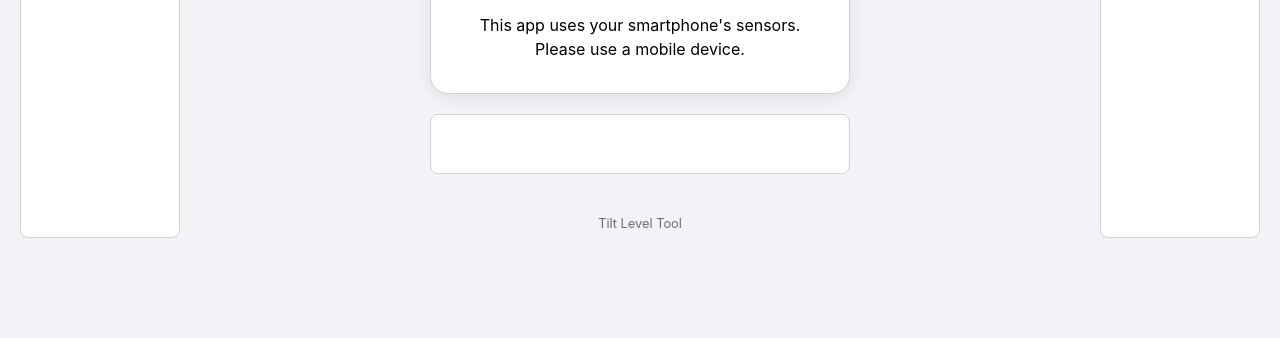
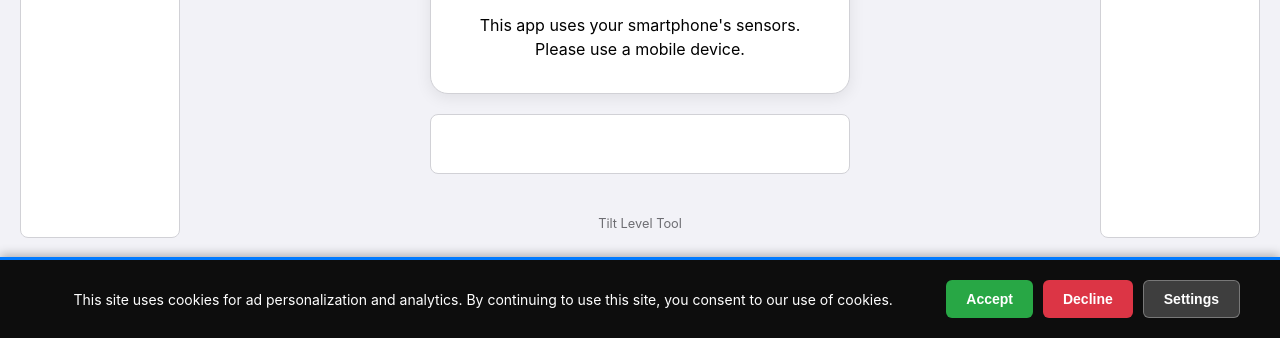
Before and after one commit to lwy1471/tilted-app, a plain HTML site: page index.html in a window 1280 px wide. Shown: the part 462-800 px from the top of the page. Drawn offline with Linux system fonts and the light colour scheme.

Commit message:
Add GDPR cookie consent banner with multi-language support

```diff
--- /dev/null
+++ b/cookie-consent.css
@@ -0,0 +1,136 @@
+/* 쿠키 동의 배너 스타일 */
+#cookie-consent-banner {
+    position: fixed;
+    bottom: 0;
+    left: 0;
+    right: 0;
+    background: linear-gradient(135deg, rgba(0, 122, 255, 0.95), rgba(0, 100, 200, 0.95));
+    color: white;
+    padding: 20px;
+    z-index: 10000;
+    border-top: 3px solid #007AFF;
+    box-shadow: 0 -4px 20px rgba(0,0,0,0.3);
+    backdrop-filter: blur(10px);
+    animation: slideUp 0.5s ease-out;
+}
+
+@keyframes slideUp {
+    from {
+        transform: translateY(100%);
+        opacity: 0;
+    }
+    to {
+        transform: translateY(0);
+        opacity: 1;
+    }
+}
+
+.cookie-consent-content {
+    max-width: 1200px;
+    margin: 0 auto;
+    display: flex;
+    align-items: center;
+    justify-content: space-between;
+    gap: 20px;
+}
+
+.cookie-text {
+    flex: 1;
+    font-size: 14px;
+    line-height: 1.5;
+}
+
+.cookie-text p {
+    margin: 0;
+    font-weight: 400;
+}
+
+.cookie-buttons {
+    display: flex;
+    gap: 10px;
+    flex-shrink: 0;
+}
+
+.cookie-btn {
+    padding: 10px 20px;
+    border: none;
+    border-radius: 6px;
+    font-size: 14px;
+    font-weight: 600;
+    cursor: pointer;
+    transition: all 0.3s ease;
+    min-width: 80px;
+    white-space: nowrap;
+}
+
+.cookie-btn.accept {
+    background: #28a745;
+    color: white;
+}
+
+.cookie-btn.accept:hover {
+    background: #218838;
+    transform: translateY(-1px);
+    box-shadow: 0 4px 12px rgba(40, 167, 69, 0.3);
+}
+
+.cookie-btn.decline {
+    background: #dc3545;
+    color: white;
+}
+
+.cookie-btn.decline:hover {
+    background: #c82333;
+    transform: translateY(-1px);
+    box-shadow: 0 4px 12px rgba(220, 53, 69, 0.3);
+}
+
+.cookie-btn.settings {
+    background: rgba(255, 255, 255, 0.2);
+    color: white;
+    border: 1px solid rgba(255, 255, 255, 0.3);
+}
+
+.cookie-btn.settings:hover {
+    background: rgba(255, 255, 255, 0.3);
+    transform: translateY(-1px);
+    box-shadow: 0 4px 12px rgba(255, 255, 255, 0.2);
+}
+
+/* 모바일 반응형 */
+@media (max-width: 768px) {
+    .cookie-consent-content {
+        flex-direction: column;
+        align-items: stretch;
+        gap: 15px;
+    }
+
+    .cookie-buttons {
+        justify-content: center;
+        flex-wrap: wrap;
+    }
+
+    .cookie-btn {
+        flex: 1;
+        min-width: 100px;
+    }
+
+    .cookie-text {
+        text-align: center;
+    }
+}
+
+@media (max-width: 480px) {
+    #cookie-consent-banner {
+        padding: 15px;
+    }
+
+    .cookie-text {
+        font-size: 13px;
+    }
+
+    .cookie-btn {
+        padding: 8px 16px;
+        font-size: 13px;
+    }
+}
--- /dev/null
+++ b/cookie-consent.js
@@ -0,0 +1,167 @@
+// 쿠키 동의 관리
+class CookieConsent {
+    constructor() {
+        this.consentKey = 'cookie_consent';
+        this.init();
+    }
+
+    init() {
+        // 이미 동의했는지 확인
+        if (!this.hasConsent()) {
+            this.showConsentBanner();
+        }
+    }
+
+    hasConsent() {
+        return localStorage.getItem(this.consentKey) === 'accepted';
+    }
+
+    getCurrentLanguage() {
+        // URL 파라미터에서 언어 확인
+        const urlParams = new URLSearchParams(window.location.search);
+        const langParam = urlParams.get('lang');
+        if (langParam && cookieMessages[langParam]) {
+            return langParam;
+        }
+
+        // 브라우저 언어 확인
+        const browserLang = navigator.language || navigator.userLanguage;
+        const langCode = browserLang.split('-')[0];
+
+        return cookieMessages[langCode] ? langCode : 'en';
+    }
+
+    showConsentBanner() {
+        // 현재 언어 감지
+        const currentLang = this.getCurrentLanguage();
+        const messages = cookieMessages[currentLang] || cookieMessages.en;
+
+        // 동의 배너 생성
+        const banner = document.createElement('div');
+        banner.id = 'cookie-consent-banner';
+        banner.innerHTML = `
+            <div class="cookie-consent-content">
+                <div class="cookie-text">
+                    <p>${messages.message}</p>
+                </div>
+                <div class="cookie-buttons">
+                    <button id="cookie-accept" class="cookie-btn accept">${messages.accept}</button>
+                    <button id="cookie-decline" class="cookie-btn decline">${messages.decline}</button>
+                    <button id="cookie-settings" class="cookie-btn settings">${messages.settings}</button>
+                </div>
+            </div>
+        `;
+
+        // 스타일 추가
+        banner.style.cssText = `
+            position: fixed;
+            bottom: 0;
+            left: 0;
+            right: 0;
+            background: rgba(0, 0, 0, 0.95);
+            color: white;
+            padding: 20px;
+            z-index: 10000;
+            border-top: 3px solid #007AFF;
+            box-shadow: 0 -2px 10px rgba(0,0,0,0.3);
+        `;
+
+        document.body.appendChild(banner);
+
+        // 이벤트 리스너 추가
+        document.getElementById('cookie-accept').addEventListener('click', () => {
+            this.acceptCookies();
+        });
+
+        document.getElementById('cookie-decline').addEventListener('click', () => {
+            this.declineCookies();
+        });
+
+        document.getElementById('cookie-settings').addEventListener('click', () => {
+            this.showSettings();
+        });
+    }
+
+    acceptCookies() {
+        localStorage.setItem(this.consentKey, 'accepted');
+        this.removeBanner();
+        // Google AdSense 활성화
+        this.enableAds();
+    }
+
+    declineCookies() {
+        localStorage.setItem(this.consentKey, 'declined');
+        this.removeBanner();
+        // 광고 비활성화
+        this.disableAds();
+    }
+
+    showSettings() {
+        alert('쿠키 설정 페이지로 이동합니다.');
+        // 상세 설정 페이지 구현
+    }
+
+    removeBanner() {
+        const banner = document.getElementById('cookie-consent-banner');
+        if (banner) {
+            banner.remove();
+        }
+    }
+
+    enableAds() {
+        // AdSense 광고 활성화
+        if (window.adsbygoogle) {
+            console.log('Ads enabled with consent');
+        }
+    }
+
+    disableAds() {
+        // 광고 비활성화 로직
+        console.log('Ads disabled - user declined consent');
+    }
+}
+
+// 다국어 지원 메시지
+const cookieMessages = {
+    en: {
+        message: "This site uses cookies for ad personalization and analytics. By continuing to use this site, you consent to our use of cookies.",
+        accept: "Accept",
+        decline: "Decline",
+        settings: "Settings"
+    },
+    ko: {
+        message: "이 사이트는 광고 개인화 및 사이트 분석을 위해 쿠키를 사용합니다. 계속 사용하시면 쿠키 사용에 동의한 것으로 간주됩니다.",
+        accept: "동의",
+        decline: "거부",
+        settings: "설정"
+    },
+    zh: {
+        message: "本网站使用Cookie进行广告个性化和网站分析。继续使用本网站即表示您同意我们使用Cookie。",
+        accept: "接受",
+        decline: "拒绝",
+        settings: "设置"
+    },
+    ja: {
+        message: "このサイトは広告のパーソナライゼーションとサイト分析のためにCookieを使用しています。このサイトを継続して使用することで、Cookieの使用に同意したものとみなされます。",
+        accept: "同意",
+        decline: "拒否",
+        settings: "設定"
+    },
+    es: {
+        message: "Este sitio utiliza cookies para personalización de anuncios y análisis del sitio. Al continuar usando este sitio, usted consiente nuestro uso de cookies.",
+        accept: "Aceptar",
+        decline: "Rechazar",
+        settings: "Configuración"
+    },
+    ar: {
+        message: "يستخدم هذا الموقع ملفات تعريف الارتباط لتخصيص الإعلانات وتحليل الموقع. من خلال الاستمرار في استخدام هذا الموقع، فإنك توافق على استخدامنا لملفات تعريف الارتباط.",
+        accept: "قبول",
+        decline: "رفض",
+        settings: "الإعدادات"
+    }
+};
+
+// 페이지 로드 시 초기화
+document.addEventListener('DOMContentLoaded', () => {
+    new CookieConsent();
+});
--- a/index.html
+++ b/index.html
@@ -68,6 +68,7 @@
     </script>
 
     <link rel="stylesheet" href="style.css">
+    <link rel="stylesheet" href="cookie-consent.css">
 </head>
 <body>
     <!-- 좌측 광고 (데스크톱 전용) -->
@@ -194,5 +195,6 @@
     </script>
 
     <script src="script.js"></script>
+    <script src="cookie-consent.js"></script>
 </body>
 </html>
```
